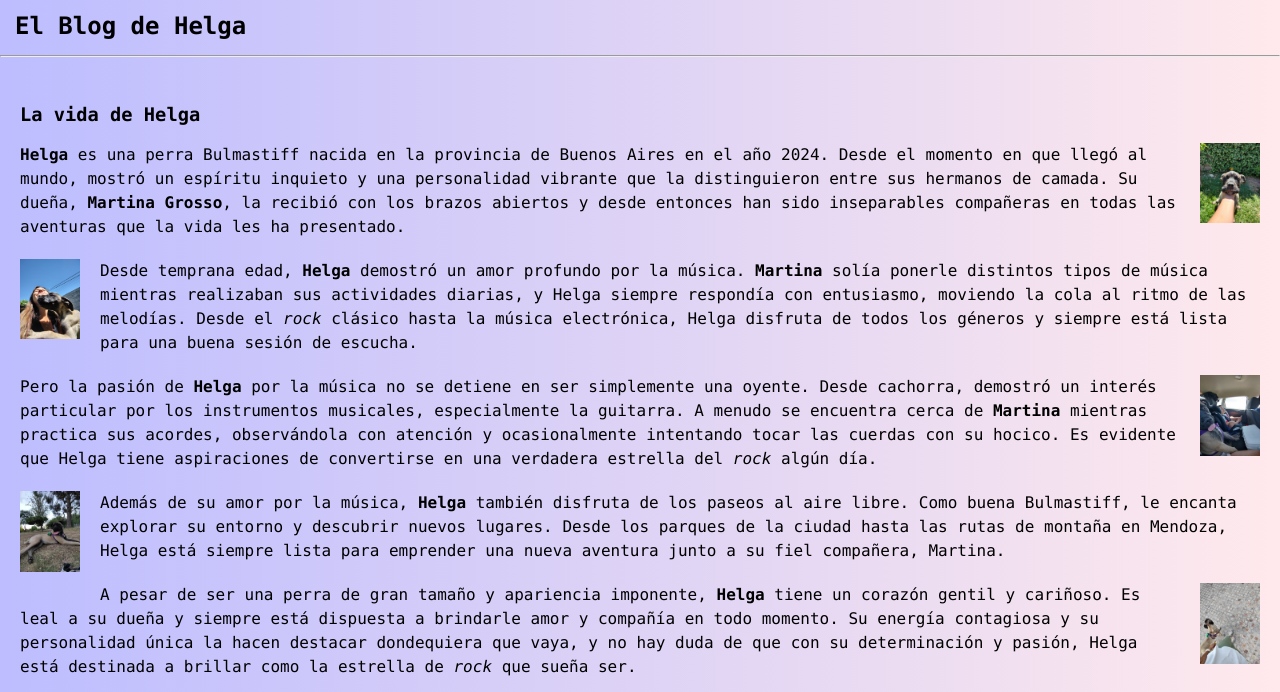
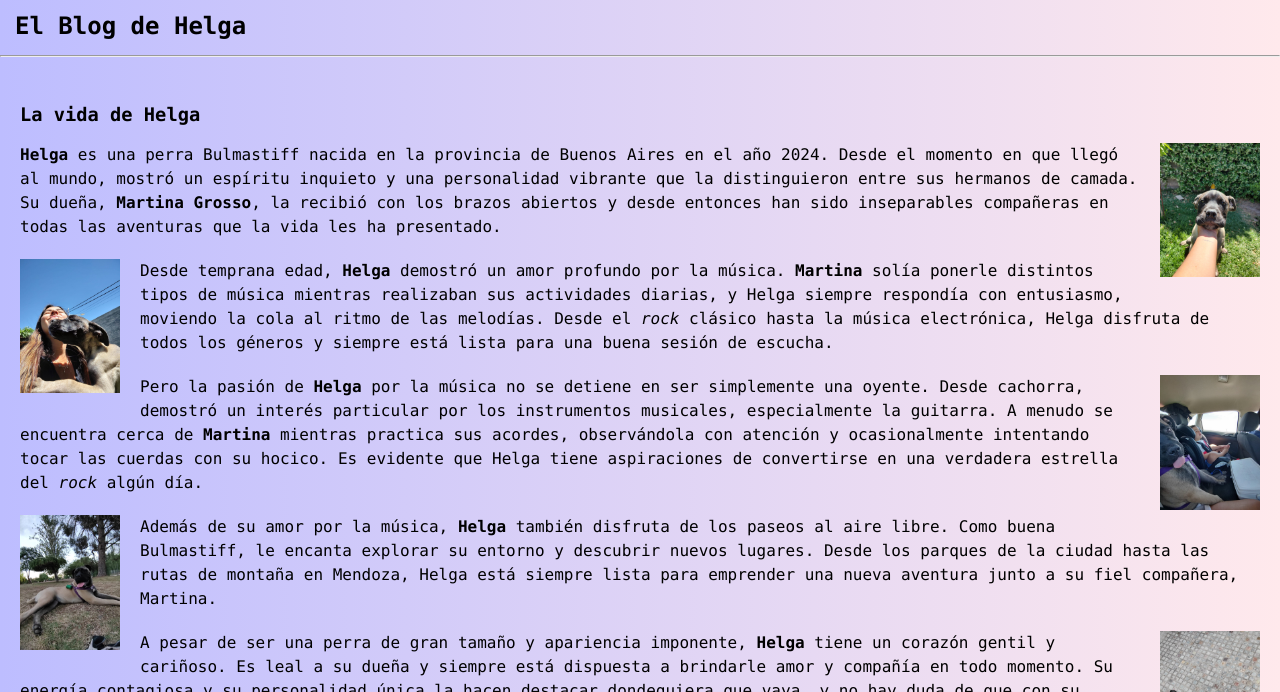
Before and after one commit to vlambo3/helgaBlog, a plain HTML site: page index.html in a window 1280 px wide. Shown: the part 108-800 px from the top of the page. Drawn offline with Linux system fonts and the light colour scheme.

Commit message:
change food

```diff
--- a/index.html
+++ b/index.html
@@ -5,9 +5,12 @@
     <meta charset="UTF-8">
     <meta http-equiv="X-UA-Compatible" content="IE=edge">
     <meta name="viewport" content="width=device-width, initial-scale=1.0">
+
+    <title>Blog of Helga</title>
+
+    <link rel="stylesheet" href="style/index.css">
+    <!--el favicon https://iconos8.es/icons/set/favicon-->
     <link rel="shortcut icon" href="favicon.ico" type="image/x-icon">
-    <link rel="stylesheet" href="style/index.css">
-    <title>Blog of Helga</title>
 </head>
 
 <body>
@@ -33,28 +36,28 @@
 
     <article class="container">
         <h3>La vida de Helga</h3>
-        <img class="image" width="60px" height="50" src="assets/images/imgs/helga1.jpeg" alt="Helga cachorra">
+        <img class="image" width="100px" height="90px" src="assets/images/imgs/helga1.jpeg" alt="Helga cachorra">
         <p><b>Helga</b> es una perra Bulmastiff nacida en la provincia de Buenos Aires en el año 2024. Desde el momento en que
             llegó al mundo, mostró un espíritu inquieto y una personalidad vibrante que la distinguieron entre sus
             hermanos de camada. Su dueña, <b>Martina Grosso</b>, la recibió con los brazos abiertos y desde entonces han sido
             inseparables compañeras en todas las aventuras que la vida les ha presentado.</p>
-        <img class="image2" width="60px" src="assets/images/imgs/helgaMarti.jpeg" alt="Helga y Marti">
+        <img class="image2" width="100px" src="assets/images/imgs/helgaMarti.jpeg" alt="Helga y Marti">
         <p>Desde temprana edad, <b>Helga</b> demostró un amor profundo por la música. <b>Martina</b> solía ponerle distintos tipos de
             música mientras realizaban sus actividades diarias, y Helga siempre respondía con entusiasmo, moviendo la
             cola al ritmo de las melodías. Desde el <i>rock</i> clásico hasta la música electrónica, Helga disfruta de todos
             los géneros y siempre está lista para una buena sesión de escucha.</p>
-        <img class="image" width="60px" src="assets/images/imgs/helgaTravel.jpeg" alt="Helga viajando">
+        <img class="image" width="100px" src="assets/images/imgs/helgaTravel.jpeg" alt="Helga viajando">
         <p>Pero la pasión de <b>Helga</b> por la música no se detiene en ser simplemente una oyente. Desde cachorra, demostró
             un interés particular por los instrumentos musicales, especialmente la guitarra. A menudo se encuentra cerca
             de <b>Martina</b> mientras practica sus acordes, observándola con atención y ocasionalmente intentando tocar las
             cuerdas con su hocico. Es evidente que Helga tiene aspiraciones de convertirse en una verdadera estrella del
             <i>rock</i> algún día.</p>
-        <img class="image2" width="60px" src="assets/images/imgs/helgaPark.jpeg" alt="">
+        <img class="image2" width="100px" src="assets/images/imgs/helgaPark.jpeg" alt="">
         <p>Además de su amor por la música, <b>Helga</b> también disfruta de los paseos al aire libre. Como buena Bulmastiff,
             le encanta explorar su entorno y descubrir nuevos lugares. Desde los parques de la ciudad hasta las rutas de
             montaña en Mendoza, Helga está siempre lista para emprender una nueva aventura junto a su fiel compañera,
             Martina.</p>
-        <img class="image"width="60px" src="assets/images/imgs/helgaMartiPaseo.jpeg" alt="">
+        <img class="image"width="100px" src="assets/images/imgs/helgaMartiPaseo.jpeg" alt="">
         <p>A pesar de ser una perra de gran tamaño y apariencia imponente, <b>Helga</b> tiene un corazón gentil y cariñoso. Es
             leal a su dueña y siempre está dispuesta a brindarle amor y compañía en todo momento. Su energía contagiosa
             y su personalidad única la hacen destacar dondequiera que vaya, y no hay duda de que con su determinación y
```
Also changed, not shown: preferences.html (+2 -6 lines), favicon.ico (added), icon.ico (deleted).
